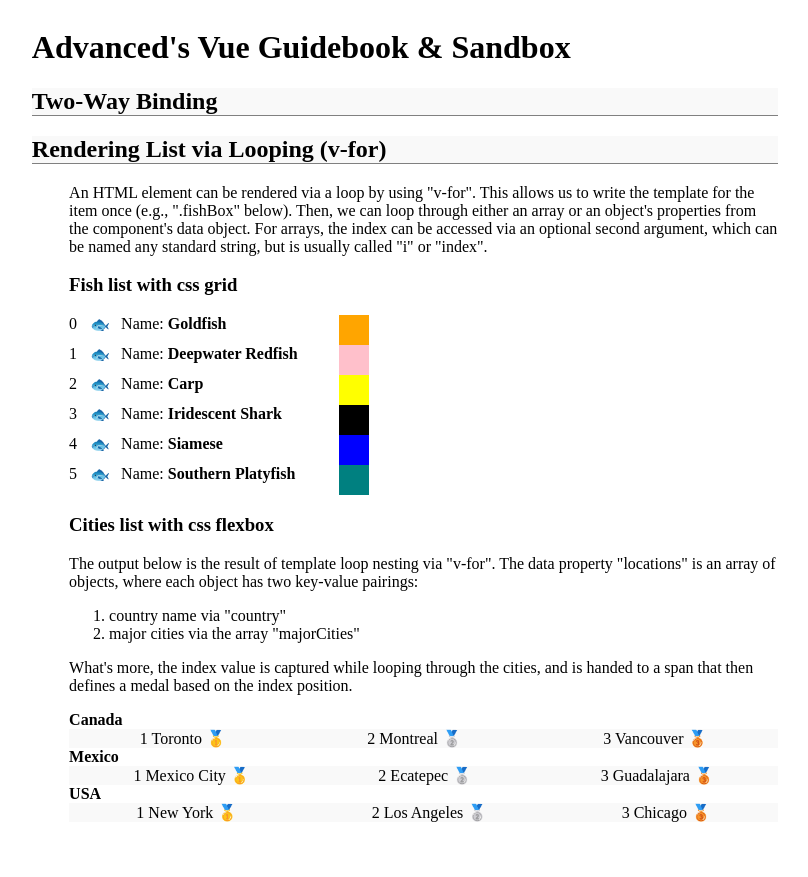
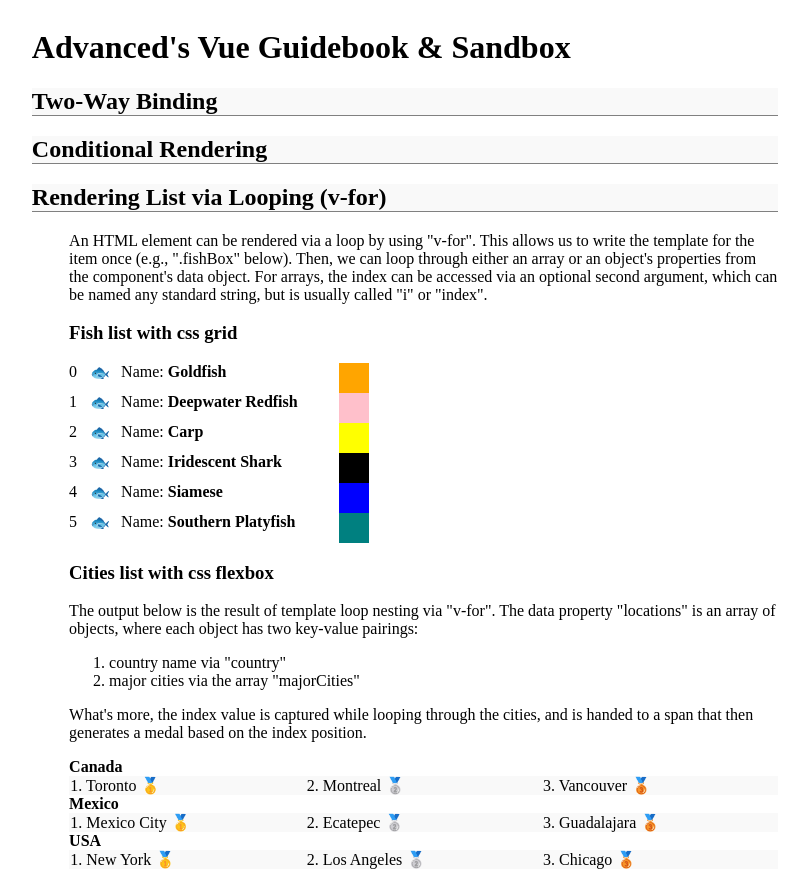
Before and after one commit to adamsimonini/cis-vue-docs, a Vue app: page / in a window 1280 px wide. Both pictures are taken after a click on the element "Rendering List via Looping (v-for)". Shown: the whole page, without its empty margins (235-1043 px from the left). Before the commit the page ends 830 px from the top, so only its background shows below. Built offline with nearby package versions, Linux system fonts and the light colour scheme.

Commit message:
added conditional rendoring and did some renaming

```diff
--- a/src/components/ConditionalRendering.vue
+++ b/src/components/ConditionalRendering.vue
@@ -1,78 +1,56 @@
 <template>
     <div id="conditionalRendering" class="contentBox" slot="content">
-        <!-- v-for to generate HTML from an array of objects -->
-        <p>An HTML element can be rendered via a loop by using "v-for". This allows us to write the template for the item once (e.g., ".fishBox" below).
-            Then, we can loop through either an array or an object's properties from the component's data object. For arrays, the index can be accessed via an optional
-            second argument, which can be named any standard string, but is usually called "i" or "index".
-        </p>
-        <h3>Fish list with css grid</h3>
-        <div class="fishBox" v-for="(fish, i) in fishes">
-            <span>{{i}}</span>
-            <span class="fishIcon">&#x1f41f;</span>
-            <span>Name: <span class="fishName">{{fish.name}}</span></span>
-            <span v-bind:style="{'background-color': fish.color}" class="fishColor">&nbsp;&nbsp;&nbsp;&nbsp;</span>
-            <!-- v-binding style causes the style to become jabascript that accepts two parameters ('style to be changed', 'value of the change') -->
-        </div>
-
-
-        <h3>Cities list with css flexbox</h3>
-        <p>The output below is the result of template loop nesting via "v-for". The data property "locations" is an array of objects, where each object has two key-value pairings:
-            <ol>
-                <li>country name via "country"</li>
-                <li>major cities via the array "majorCities"</li>
-            </ol>
-            What's more, the index value is captured while looping through the cities, and is handed to a span that then defines a medal based on the index position.
-        </p>
-        <div id="majorCities">
-            <div class="countries" v-for="location in locations">
-                <span class="countryName">{{location.country}}</span>
-                <div class="cityList">
-                    <span class="cityName" v-for="(majorCity, i) in location.majorCities">{{i + 1}} {{majorCity}} <span v-html="medal[i]"></span></span>
-                </div>
-                <!-- v-binding style causes the style to become jabascript that accepts two parameters ('style to be changed', 'value of the change') -->
-            </div>
-        </div>
+        <h3>Conditional rendering directives</h3>
+        <p>v-if & v-else evalues truthiness of an assertion (e.g., "1 == 1"). Note, each time the value changes, <b>the element and all child nodes are destoryed and re-created</b>
+            which can affect performance. Also noteworthly, the element is not automatically rendered with v-if; it's only rendered when the assertion evaluates to truthy</p>
+        <button
+            class="toggle-button"
+            @click="toggleValue"
+            v-if="(toggler % 2 == 0)">
+            Even {{toggler}}
+        </button>
+        <button
+            class="toggle-button"
+            @click="toggleValue"
+            v-if="(toggler % 2 == 1)">
+            Odd {{toggler}}
+        </button>
+        <!-- v-show sets the CSS display property, as opposed to junking the element; and the element is always rendered -->
+        <span v-show="(toggler % 2 == 1)">Using v-show, I only show when the toggler is set to 'odd'</span>
+        <p>For content that needs to be toggled on/off continually, v-show is best. If the element never changes after being shown, v-if is best (as it may not be rendered at runtime, and so can incrase efficiency)</p>
+        <h3>Render Lists Via Looping (v-for)</h3>
+        <input type="number" v-model.number="listSize" @blur="generateList()" @enter="generateList()" placeholder="enter a number"/>
+        <br /><br />
+        <ol id="dynamicList" v-show="listSize > 0">
+            <li v-for="items in list">
+                <= list number | index number => {{num}}
+            </li>
+        </ol>
     </div>
 </template>
 
 <script>
 
 export default {
-  name: 'TwoWayBinding',
+  name: 'TemplateLooping',
   props: [''],
   data: function() {
         return {
-            fishes: [
-                {name: 'Goldfish', color: 'orange'},
-                {name: 'Deepwater Redfish', color: 'pink'},
-                {name: 'Carp', color: 'yellow'},
-                {name: 'Iridescent Shark', color: 'black'},
-                {name: 'Siamese', color: 'blue'},
-                {name: 'Southern Platyfish', color: 'teal'},
-            ],
-            locations: [
-                {
-                    country: 'Canada',
-                    majorCities: ['Toronto', 'Montreal', 'Vancouver']
-                },
-                {
-                    country: 'Mexico',
-                    majorCities: ['Mexico City', 'Ecatepec', 'Guadalajara']
-                },
-                {
-                    country: 'USA',
-                    majorCities: ['New York', 'Los Angeles', 'Chicago']
-                },
-            ],
-            medal: ['&#x1f947;', '&#x1f948', '&#x1f949'],
+            toggler: 2,
+            listSize: 0,
+            listNumber: 0,
+            list: [],
         }
   },
   methods: {
-        logThisInstead: function(){
-            console.log("%c Form submission was successfully prevented, and THIS function was run, instead! :)", "color: limegreen;");
+        toggleValue: function(){
+            this.toggler++;
         },
-        logMe: function(){
-            console.log(this);
+        generateList: function(){
+            for(var i=0; i < this.listSize; i++ ){
+                this.listNumber++;
+                this.list[i] = i;
+            }
         },
     }
 }
--- a/src/components/GuideSection.vue
+++ b/src/components/GuideSection.vue
@@ -43,5 +43,6 @@ export default {
 }
 .sectionTitle:hover{
     cursor: pointer;
+    color: purple;
 }
 </style>
--- a/src/components/Main.vue
+++ b/src/components/Main.vue
@@ -10,11 +10,11 @@
     <GuideSection class="guideSection" title="Key & Mouse Modifiers">
 
     </GuideSection> -->
-    <!-- <GuideSection class="guideSection" title="Conditional Rendering">
-
-    </GuideSection> -->
+    <GuideSection class="guideSection" title="Conditional Rendering">
+      <ConditionalRendering slot="content" />
+    </GuideSection>
     <GuideSection class="guideSection" title="Rendering List via Looping (v-for)">
-      <ConditionalRendering slot="content" />
+      <TemplateLooping slot="content" />
     </GuideSection>
     <!-- <img alt="Vue logo" src="./assets/logo.png"> -->
   </main>
@@ -23,6 +23,7 @@
 <script>
 import GuideSection from './GuideSection.vue';
 import TwoWayBinding from './TwoWayBinding.vue';
+import TemplateLooping from './TemplateLooping.vue';
 import ConditionalRendering from './ConditionalRendering.vue';
 
 export default {
@@ -30,6 +31,7 @@ export default {
   components: {
     GuideSection,
     TwoWayBinding,
+    TemplateLooping,
     ConditionalRendering,
   },
   data: function(){
--- /dev/null
+++ b/src/components/TemplateLooping.vue
@@ -0,0 +1,111 @@
+<template>
+    <div id="templateLooping" class="contentBox" slot="content">
+        <!-- v-for to generate HTML from an array of objects -->
+        <p>An HTML element can be rendered via a loop by using "v-for". This allows us to write the template for the item once (e.g., ".fishBox" below).
+            Then, we can loop through either an array or an object's properties from the component's data object. For arrays, the index can be accessed via an optional
+            second argument, which can be named any standard string, but is usually called "i" or "index".
+        </p>
+        <h3>Fish list with css grid</h3>
+        <div class="fishBox" v-for="(fish, i) in fishes">
+            <span>{{i}}</span>
+            <span class="fishIcon">&#x1f41f;</span>
+            <span>Name: <span class="fishName">{{fish.name}}</span></span>
+            <span v-bind:style="{'background-color': fish.color}" class="fishColor">&nbsp;&nbsp;&nbsp;&nbsp;</span>
+            <!-- v-binding style causes the style to become jabascript that accepts two parameters ('style to be changed', 'value of the change') -->
+        </div>
+
+        <h3>Cities list with css flexbox</h3>
+        <p>The output below is the result of template loop nesting via "v-for". The data property "locations" is an array of objects, where each object has two key-value pairings:
+            <ol>
+                <li>country name via "country"</li>
+                <li>major cities via the array "majorCities"</li>
+            </ol>
+            What's more, the index value is captured while looping through the cities, and is handed to a span that then generates a medal based on the index position.
+        </p>
+        <div id="majorCities">
+            <div class="countries" v-for="location in locations">
+                <span class="countryName">{{location.country}}</span>
+                <div class="cityList">
+                    <span class="cityName" v-for="(majorCity, i) in location.majorCities">{{i + 1}}. {{majorCity}} <span v-html="medal[i]"></span></span>
+                </div>
+                <!-- v-binding style causes the style to become jabascript that accepts two parameters ('style to be changed', 'value of the change') -->
+            </div>
+        </div>
+    </div>
+</template>
+
+<script>
+
+export default {
+  name: 'TemplateLooping',
+  props: [''],
+  data: function() {
+        return {
+            fishes: [
+                {name: 'Goldfish', color: 'orange'},
+                {name: 'Deepwater Redfish', color: 'pink'},
+                {name: 'Carp', color: 'yellow'},
+                {name: 'Iridescent Shark', color: 'black'},
+                {name: 'Siamese', color: 'blue'},
+                {name: 'Southern Platyfish', color: 'teal'},
+            ],
+            locations: [
+                {
+                    country: 'Canada',
+                    majorCities: ['Toronto', 'Montreal', 'Vancouver']
+                },
+                {
+                    country: 'Mexico',
+                    majorCities: ['Mexico City', 'Ecatepec', 'Guadalajara']
+                },
+                {
+                    country: 'USA',
+                    majorCities: ['New York', 'Los Angeles', 'Chicago']
+                },
+            ],
+            medal: ['&#x1f947;', '&#x1f948', '&#x1f949'],
+        }
+  },
+  methods: {
+        logThisInstead: function(){
+            console.log("%c Form submission was successfully prevented, and THIS function was run, instead! :)", "color: limegreen;");
+        },
+        logMe: function(){
+            console.log(this);
+        },
+    }
+}
+</script>
+
+<style scoped>
+.fishColor{
+    width: 30px;
+    height: 30px;
+    background-color: orange;
+}
+.fishBox{
+    display: grid;
+    grid-template-columns: 20px 30px 1fr 30px;
+    grid-template-rows: auto;
+    grid-gap: 1px;
+    max-width: 300px
+}
+.fishName{
+    font-weight: 600;
+}
+.cityName{
+    width: 33%
+}
+/* .cityName:nth-child(even){
+    background-color: #f9f9f9;
+} */
+.cityList{
+    display: flex;
+    flex-direction: row;
+    justify-content: space-around;
+    background-color: #f9f9f9;
+}
+.countryName{
+    font-weight: 900;
+}
+</style>
--- a/src/css/styles.css
+++ b/src/css/styles.css
@@ -80,33 +80,6 @@ button:nth-child(odd){
 .toggle-button:hover{
     cursor: pointer;
 }
-.fishIcon{
-
-}
-.fishColor{
-    width: 30px;
-    height: 30px;
-    background-color: orange;
-}
-.fishBox{
-    display: grid;
-    grid-template-columns: 20px 30px 1fr 30px;
-    grid-template-rows: auto;
-    grid-gap: 1px;
-    max-width: 300px
-}
-.fishName{
-    font-weight: 600;
-}
-.cityList{
-    display: flex;
-    flex-direction: row;
-    justify-content: space-around;
-    background-color: #f9f9f9;
-}
-.countryName{
-    font-weight: 900;
-}
 .contentBox{
     margin-left: 5%;
 }
```
Also changed, not shown: src/main.js (line endings or trailing spaces).
